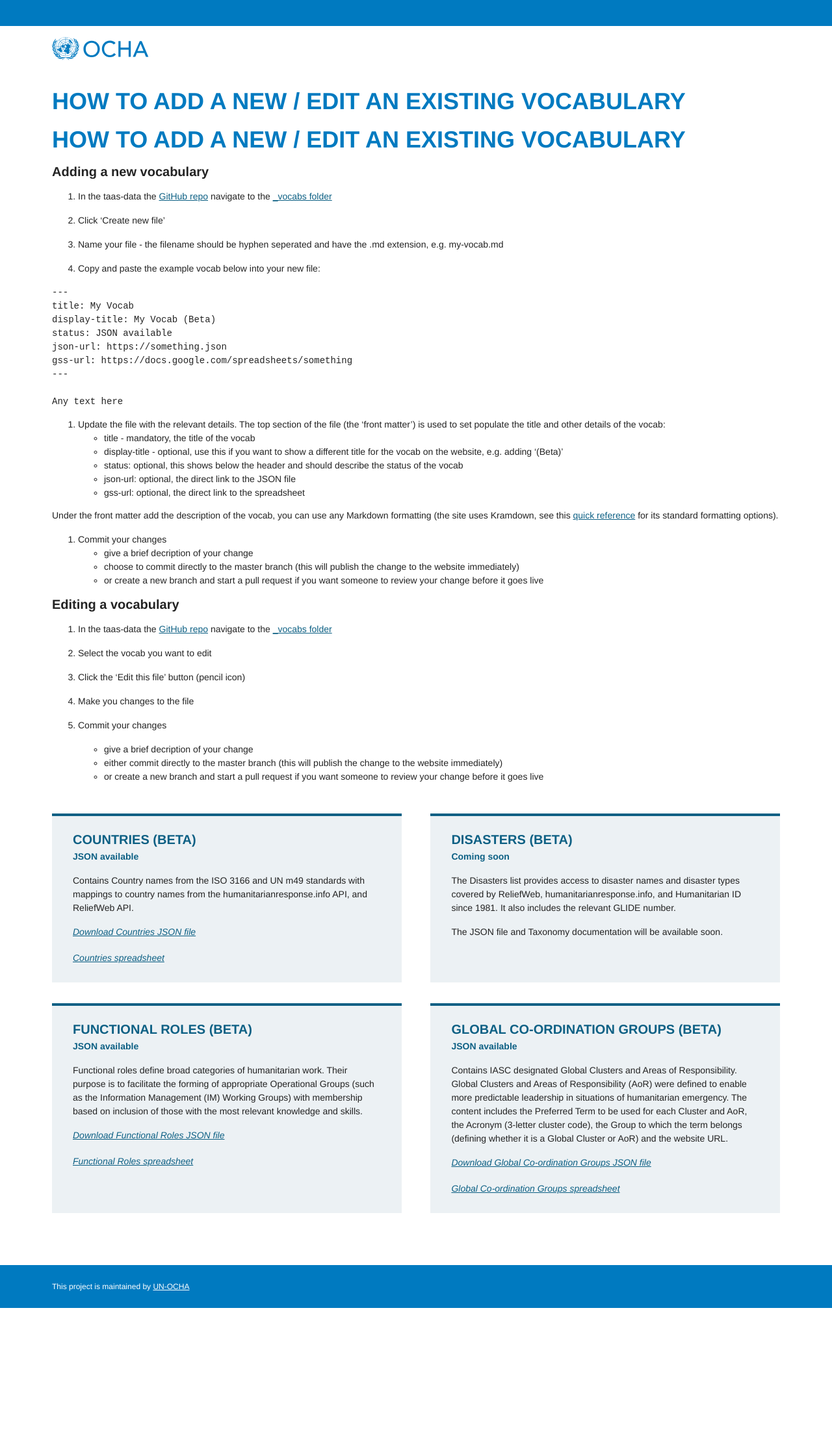
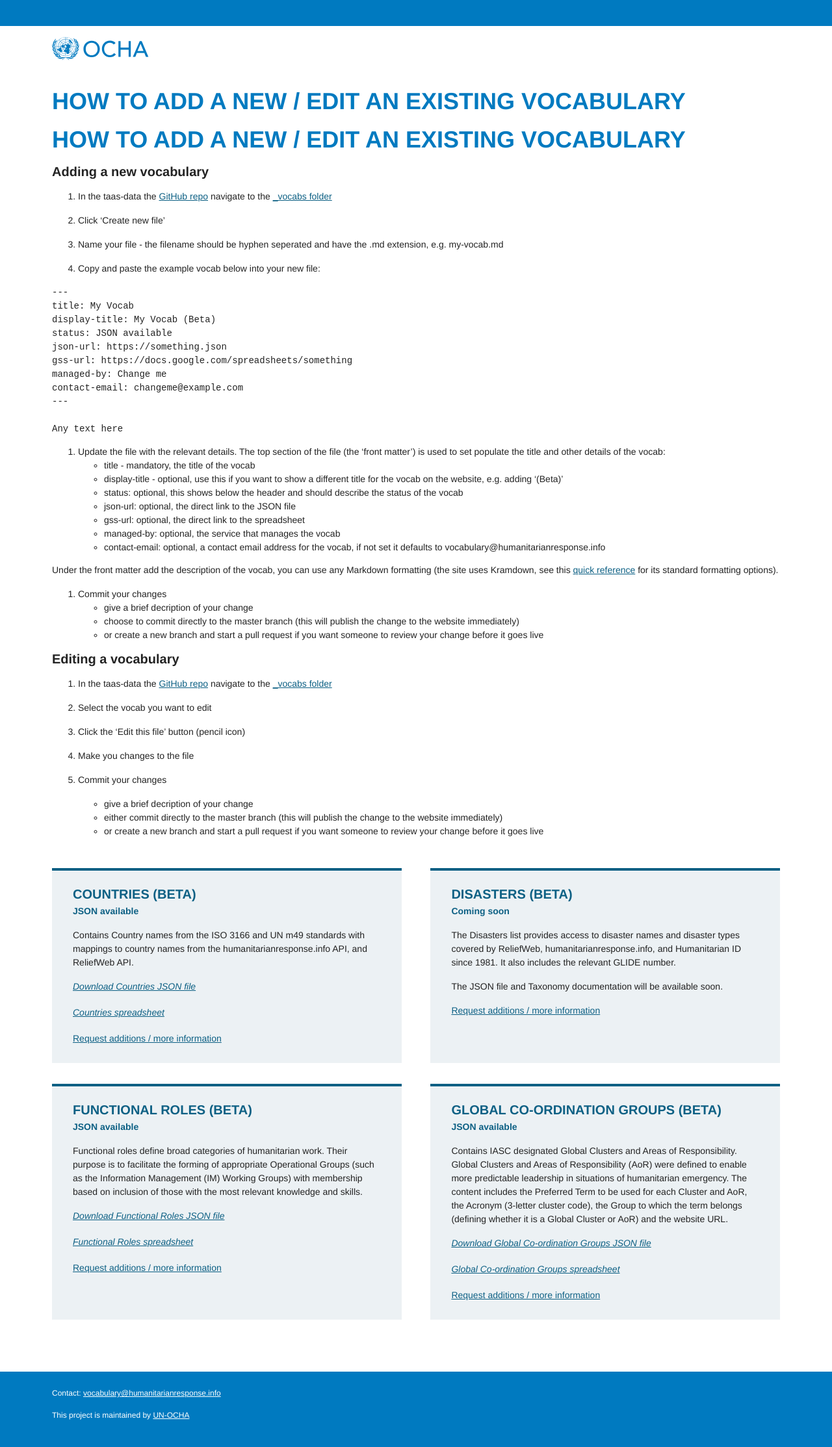
Before and after one commit to rupl/taas-data, a Jekyll site: the page built from how-to.md, in a window 1280 px wide. Shown: the whole page at 65% size. Built offline with Jekyll 4.4.1, drawn with Linux system fonts in a browser that asks for light colours; our own code applies the rules of GitHub Pages for plain Markdown files; before the commit the page ends 2013 px from its top, so only the background shows below that.

Commit message:
TAAS-47 Added vocab managed by and contacts

```diff
--- a/_includes/blocks.html
+++ b/_includes/blocks.html
@@ -24,6 +24,14 @@
 			</a>
 		</p>
 		{% endif %}
+
+		<p>
+			{% if vocab.managed-by %}
+				<em>Managed by {{ vocab.managed-by }}</em>
+				<br>
+			{% endif %}
+			<a href="mailto: {%if vocab.contact-email %}{{ vocab.contact-email }}{% else %}vocabulary@humanitarianresponse.info{% endif %}">Request additions / more information<span class="sr-only"> for {{ vocab.title }}</span></a>
+		</p>
 	</div>
 	{% endfor %}
 </div>
--- a/_includes/footer.html
+++ b/_includes/footer.html
@@ -1,5 +1,6 @@
 <footer role="contentinfo" class="footer">
   <div class="container">
-  	This project is maintained by <a href="https://github.com/UN-OCHA">UN-OCHA</a>
+  	<p>Contact: <a href="mailto:vocabulary@humanitarianresponse.info"> vocabulary@humanitarianresponse.info</a></p>
+  	<p>This project is maintained by <a href="https://github.com/UN-OCHA">UN-OCHA</a></p>
   </div>
 </footer>
--- a/how-to.md
+++ b/how-to.md
@@ -17,6 +17,8 @@ display-title: My Vocab (Beta)
 status: JSON available
 json-url: https://something.json
 gss-url: https://docs.google.com/spreadsheets/something
+managed-by: Change me
+contact-email: changeme@example.com
 ---
 
 Any text here
@@ -28,6 +30,8 @@ Any text here
 * status: optional, this shows below the header and should describe the status of the vocab
 * json-url: optional, the direct link to the JSON file
 * gss-url: optional, the direct link to the spreadsheet
+* managed-by: optional, the service that manages the vocab
+* contact-email: optional, a contact email address for the vocab, if not set it defaults to vocabulary@humanitarianresponse.info
 
 Under the front matter add the description of the vocab, you can use any Markdown formatting (the site uses Kramdown, see this [quick reference](https://kramdown.gettalong.org/quickref.html) for its standard formatting options).
 
```
Also changed, not shown: assets/css/styles.min.css.
